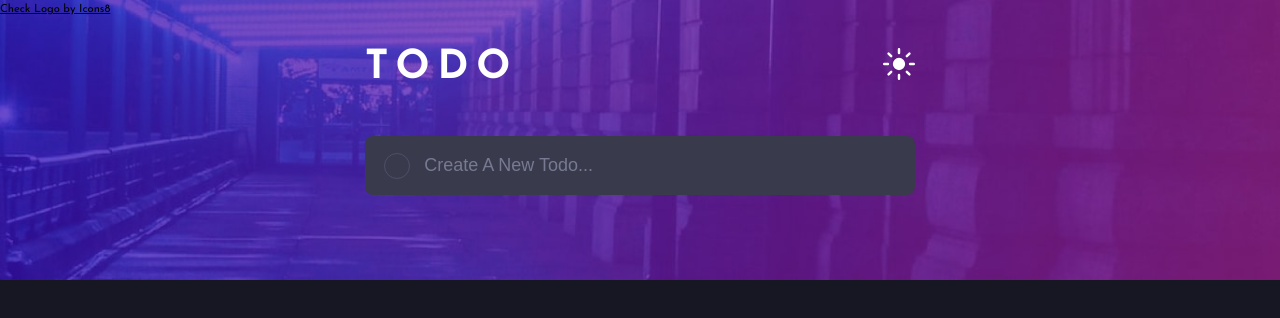
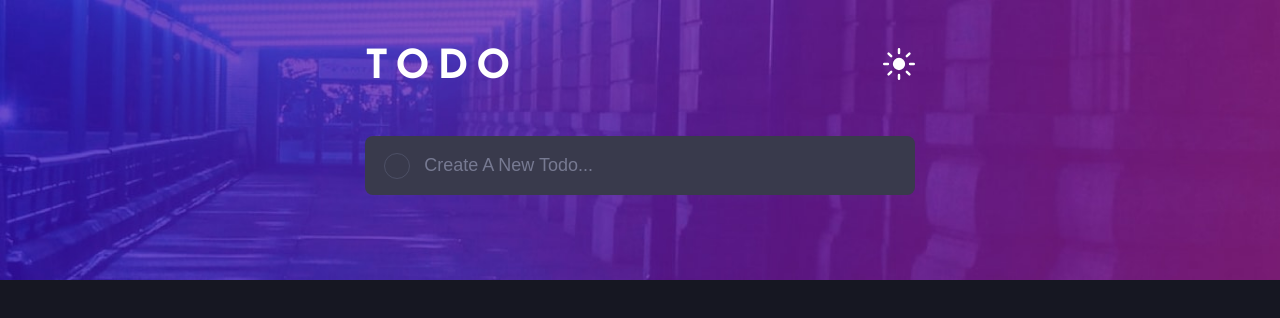
Before and after one commit to Naz1804/todolist, a React (Vite) app: page / in a window 1280 px wide. Shown: the top 318 px of the page. Built offline with nearby package versions, Linux system fonts and the light colour scheme.

Commit message:
re-positioning credit link

```diff
--- a/src/App.jsx
+++ b/src/App.jsx
@@ -105,9 +105,7 @@ function App() {
 
     return (
         <main className={lightMode ? "light" : ""}>
-           <div className="image">
-            <a target="_blank" href="https://icons8.com/icon/48003/done">Check Logo</a><a target="_blank" href="https://icons8.com"> by Icons8</a>
-           </div>
+           <div className="image"></div>
             <div className="container">
              <header>
                 <h1>Todo</h1>
@@ -129,6 +127,7 @@ function App() {
                 />
                 {tabs && <Tab count={count} handleRemove={handleRemove} handleFilter={handleFilter} filter={filter} />}
              </section>
+             {tabs && <div className="tag"><a target="_blank" href="https://icons8.com/icon/48003/done">Check Logo</a><a target="_blank" href="https://icons8.com"> by Icons8</a></div>}
              </div>
         </main>
     )
```
